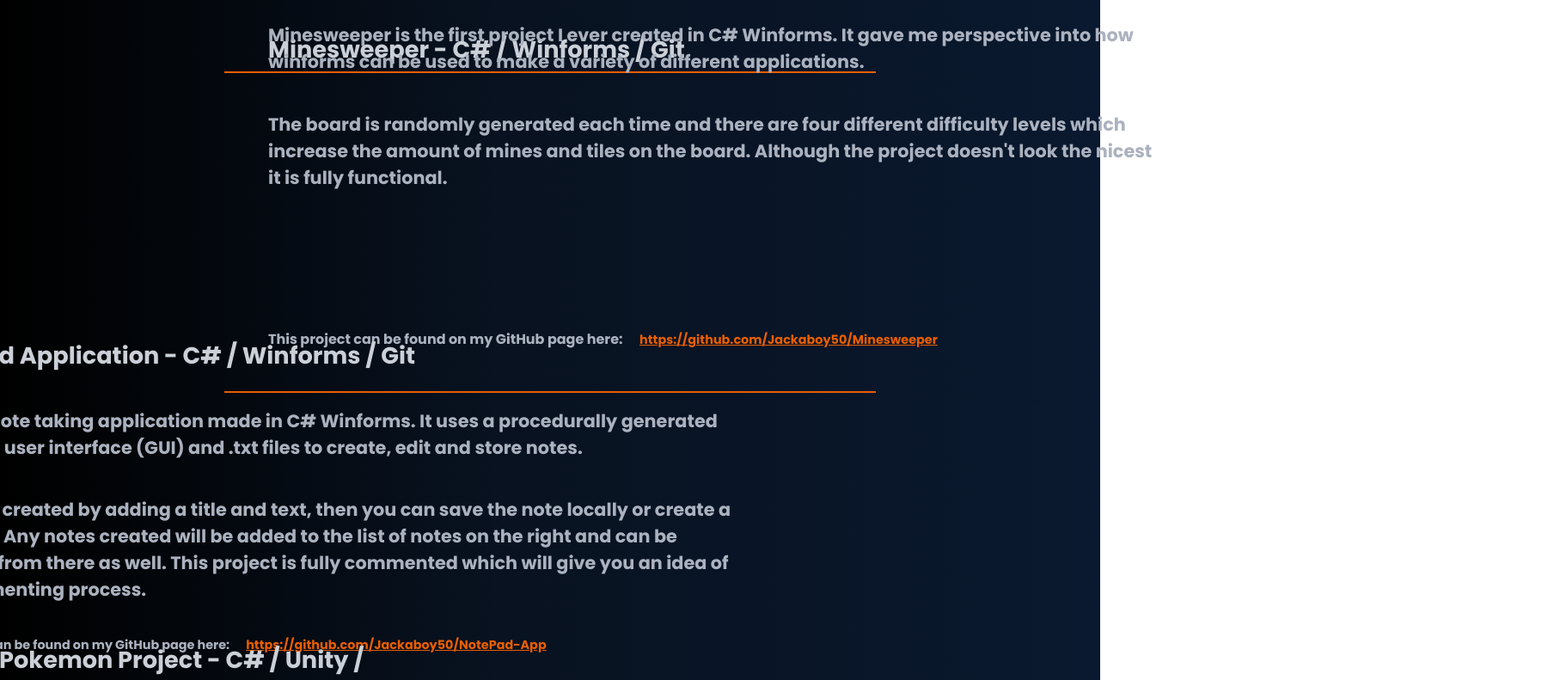
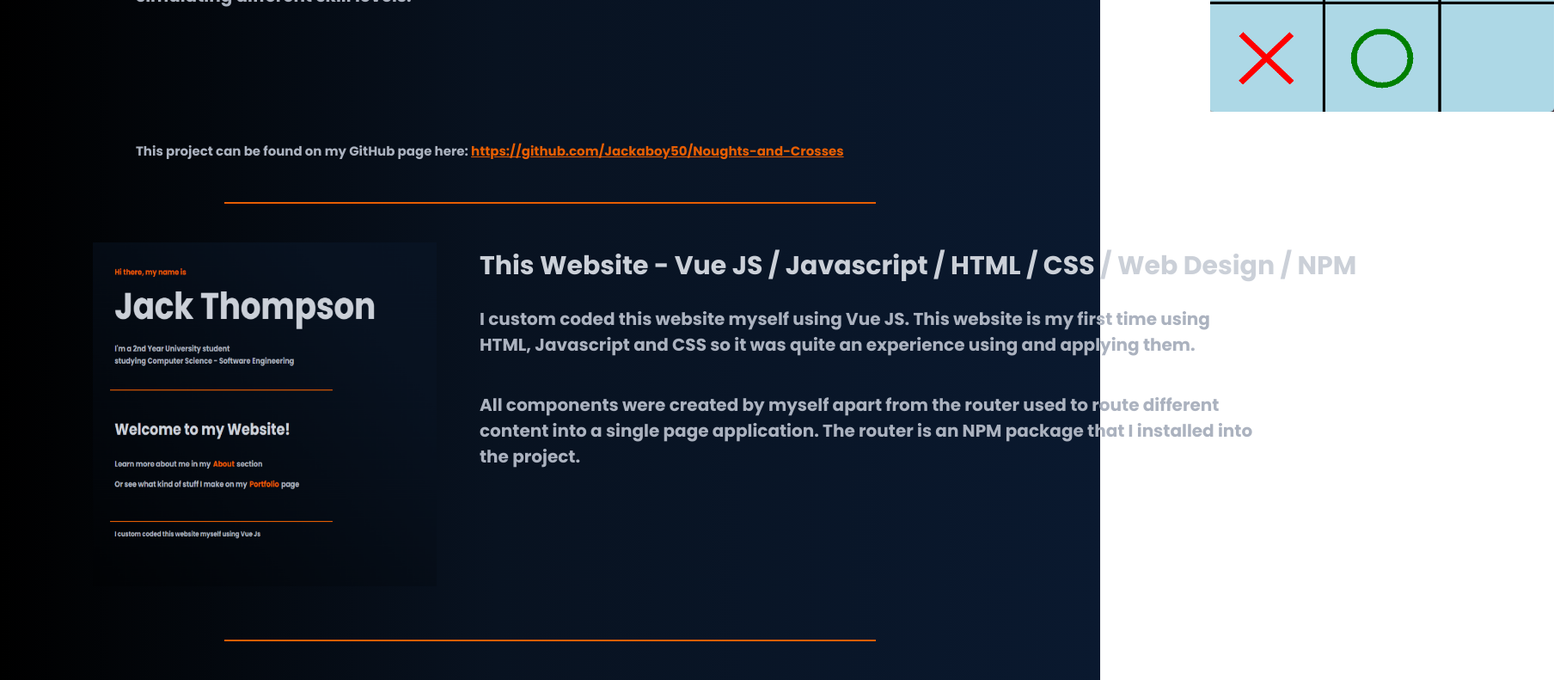
Before and after one commit to Jackaboy50/JackWThompson, a Vue app: page /Portfolio in a window 1280 px wide. Shown: the part 1040-1831 px from the top of the page at 86% size, 1822 px wide, since content can reach past the window. Built offline with nearby package versions, Linux system fonts and the light colour scheme.

Commit message:
changed portfolio components -separated image css -fixed inline issues with git link

```diff
--- a/src/assets/styles/portfolioItemStyle.css
+++ b/src/assets/styles/portfolioItemStyle.css
@@ -16,13 +16,6 @@
     margin-left: 0.5rem;
     font-size: 0.8rem;
 }
-    .image-left,
-    .image-right{
-        width: 0rem !important;
-        height: 0rem !important;
-        margin-left: 0rem !important;
-        margin-top: 0rem !important;
-    }
 .content-left,
 .content-right{
     font-family: PoppinsBold;
@@ -38,7 +31,6 @@
     color: #abb2bf;
     margin-left: 0.5rem;
     font-size: 0.5rem;
-        display: inline;
 }
 .divider{
     width: 60%;
@@ -70,13 +62,6 @@
         margin-left: 1rem;
         font-size: 1rem;
     }
-    .image-left,
-    .image-right{
-        width: 0rem !important;
-        height: 0rem !important;
-        margin-left: 0rem !important;
-        margin-top: 0rem !important;
-    }
     .content-left,
     .content-right{
         font-family: PoppinsBold;
@@ -92,7 +77,6 @@
         color: #abb2bf;
         margin-left: 1rem;
         font-size: 0.6rem;
-        display: inline;
     }
     .divider{
         width: 60%;
@@ -126,13 +110,6 @@
         margin-left: 1rem;
         font-size: 1.5rem;
     }
-    .image-left,
-    .image-right{
-        width: 0rem !important;
-        height: 0rem !important;
-        margin-left: 0rem !important;
-        margin-top: 0rem !important;
-    }
     .content-left,
     .content-right{
         font-family: PoppinsBold;
@@ -148,7 +125,6 @@
         color: #abb2bf;
         margin-left: 1rem;
         font-size: 0.6rem;
-        display: inline;
     }
     .divider{
         width: 60%;
@@ -182,13 +158,6 @@
         font-size: 1.7rem;
         width: 45rem;
     }
-    .image-left,
-    .image-right{
-        width: 0rem !important;
-        height: 0rem !important;
-        margin-left: 0rem !important;
-        margin-top: 0rem !important;
-    }
     .content-left,
     .content-right{
         font-family: PoppinsBold;
@@ -204,7 +173,6 @@
         color: #abb2bf;
         margin-left: 1rem;
         font-size: 0.8rem;
-        display: inline;
     }
     .divider{
         width: 60%;
@@ -216,6 +184,7 @@
     }
     .github-link-text{
         font-size: 0.7rem;
+        margin-left: 1rem;
         color: #e75e03;
         font-weight: normal;
         font-family: PoppinsBold;
@@ -233,16 +202,8 @@
         font-family: PoppinsBold;
         color: #cbd0d8;
         padding: 0;
-        margin-top: -7rem;
         margin-left: 1rem;
         font-size: 1.7rem;
-    }
-    .image-left,
-    .image-right{
-        width: 0rem !important;
-        height: 0rem !important;
-        margin-left: 0rem !important;
-        margin-top: 0rem !important;
     }
     .content-left,
     .content-right{
@@ -259,7 +220,6 @@
         color: #abb2bf;
         margin-left: 1rem;
         font-size: 0.9rem;
-        display: inline;
     }
     .divider{
         width: 60%;
@@ -277,90 +237,3 @@
         display: inline;
     }
 }
-
-/* xl */
-@media (min-width: 1280px) {
-    .container{
-        max-width: 1280px;
-    }
-    .title-right{
-        font-family: PoppinsBold;
-        color: #cbd0d8;
-        padding: 0;
-        margin-top: -7rem;
-        margin-left: -7rem;
-        font-size: 1.7rem;
-    }
-    .image-right{
-        width: 25rem;
-        height: 25rem;
-        margin-left: 65rem;
-        margin-top: -20rem;
-    }
-    .content-right{
-        font-family: PoppinsBold;
-        color: #abb2bf;
-        margin-left: -7rem;
-        font-size: 1.3rem;
-        width: 60rem;
-        display: inline-block;
-    }
-    .github-text-right{
-        font-family: PoppinsBold;
-        color: #abb2bf;
-        margin-left: -7rem;
-        font-size: 0.9rem;
-        display: inline;
-    }
-    .title-left{
-        font-family: PoppinsBold;
-        color: #cbd0d8;
-        padding: 0;
-        margin-left: 19rem;
-        width: 65rem;
-        margin-top: -6rem;
-        margin-bottom: -2rem;
-        font-size: 1.7rem;
-    }
-    .image-left{
-        width: 25rem;
-        height: 25rem;
-        margin-left: -10rem;
-        margin-top: -2rem;
-    }
-    .content-left{
-        font-family: PoppinsBold;
-        color: #abb2bf;
-        margin-left: 19rem;
-        font-size: 1.3rem;
-        width: 65rem;
-    }
-    .content-margin-top{
-        margin-top: -20rem;
-    }
-    .content-margin-bottom{
-        margin-bottom: 10rem;
-    }
-    .github-text-left{
-        font-family: PoppinsBold;
-        color: #abb2bf;
-        font-size: 1rem;
-        display: inline;
-        margin-left: 19rem;
-    }
-    .divider{
-        width: 60%;
-        height: 2px;
-        border-width: 0;
-        background-color: #e75e03;
-        margin-top: 3rem;
-        margin-bottom: 3rem;
-    }
-    .github-link-text{
-        font-size: 0.9rem;
-        color: #e75e03;
-        font-weight: normal;
-        font-family: PoppinsBold;
-        display: inline;
-    }
-}
--- a/src/components/PortfolioItem.vue
+++ b/src/components/PortfolioItem.vue
@@ -1,28 +1,18 @@
 <template>
     <div>
-        <div class="container" v-if="position == 'right'">
+        <div  v-if="position == 'right'">
             <h1 class="title-right">{{ title }}</h1>
             <p class="content-right">{{ firstContent }} </p>
-            <p class="content-right">{{ secondContent }}</p>
-            <div v-if="imgW !== null">
-                <img class="image-right" :src="imagePath" alt="Winforms chess" :style="{width: imgW + 'px', marginLeft: 62 - ((imgW - 500) / 25) + 'rem'}">
-            </div>
-            <div v-else>
-                <img  class="image-right" :src="imagePath" alt="Winforms chess">
-            </div>
-            <p class="github-text-right">{{ githubText }}</p>
-            <a :href="githubLink" target="_blank" class="github-link-text">{{ githubLink }}</a>
+            <p class="content-right">{{ secondContent }} </p>
+            <img class="image-right" :src="imagePath" :alt="imagePath" :style="'--width: ' + imgW">
+            <p v-if="githubText" class="github-text-right">{{ githubText }}</p>
+            <a v-if="githubLink" :href="githubLink" target="_blank" class="github-link-text">{{ githubLink }}</a>
         </div>
-        <div class="container" v-if="position == 'left'">
+        <div v-if="position == 'left'">
             <h1 class="title-left">{{ title }}</h1>
-            <div v-if="imgW !== null">
-                <img class="image-left" :src="imagePath" alt="Winforms chess" width="">
-            </div>
-            <div v-else>
-                <img  class="image-left" :src="imagePath" alt="Winforms chess">
-            </div>
-            <p class="content-left content-margin-top">{{ firstContent }} </p>
-            <p class="content-left content-margin-bottom">{{ secondContent }}</p>
+            <img class="image-left" :src="imagePath" :alt="imagePath" :style="'--width: ' + imgW">
+            <p class="content-left">{{ firstContent }} </p>
+            <p class="content-left second-content">{{ secondContent }}</p>
             <p v-if="githubText" class="github-text-left">{{ githubText }}</p>
             <a v-if="githubLink" :href="githubLink" target="_blank" class="github-link-text">{{ githubLink }}</a>
         </div>
@@ -32,7 +22,7 @@
 
 <script>
 export default{
-    props: ['title', 'firstContent', 'secondContent', 'githubText','githubLink', 'image', 'position', 'imgW'],
+    props: ['title', 'firstContent', 'secondContent', 'githubText','githubLink', 'image', 'position', 'imgW', 'imgH'],
     computed: {
         imagePath() {
             if (this.image !== '') {
@@ -45,4 +35,87 @@ export default{
 
 <style scoped>
 @import url('../assets/styles/portfolioItemStyle.css');
+.image-left,
+.image-right{
+    width: 0px;
+    height: 0px;
+}
+@media (min-width: 1280px){
+.container{
+    max-width: 1280px;
+}
+.title-right{
+    font-family: PoppinsBold;
+    color: #cbd0d8;
+    padding: 0;
+    margin-top: 50px;
+    margin-left: 150px;
+    font-size: 30px;
+}
+.image-right{
+    width: var(--width);
+    height: 400px;
+    margin-top: -300px;
+    margin-left: calc(1800px - var(--width));
+    margin-bottom: 30px;
+}
+.content-right{
+    font-family: PoppinsBold;
+    color: #abb2bf;
+    margin-left: 150px;
+    font-size: 20px;
+    display: inline-block;
+}
+.github-text-right{
+    font-family: PoppinsBold;
+    color: #abb2bf;
+    font-size: 15px;
+    margin-left: 150px;
+    display: inline;
+}
+
+
+
+.title-left{
+    font-family: PoppinsBold;
+    color: #cbd0d8;
+    padding: 0;
+    margin-left: 550px;
+    margin-top: 50px;
+    margin-bottom: -50px;
+    width: 100%;
+    font-size: 30px;
+}
+.image-left{
+    width: var(--width);
+    height: 400px;
+    margin-left: 100px;
+    margin-bottom: -350px;
+}
+.content-left{
+    font-family: PoppinsBold;
+    color: #abb2bf;
+    margin-left: 550px;
+    font-size: 20px;
+    width: 900px;
+}
+.second-content{
+    margin-bottom: 150px;
+}
+.github-text-left{
+    font-family: PoppinsBold;
+    color: #abb2bf;
+    font-size: 15px;
+    display: inline;
+    margin-left: 550px;
+}
+.github-link-text{
+    font-size: 15px;
+    color: #e75e03;
+    font-weight: normal;
+    font-family: PoppinsBold;
+    display: inline;
+    margin-left: 0px;
+}
+}
 </style>
--- a/src/views/Portfolio.vue
+++ b/src/views/Portfolio.vue
@@ -13,8 +13,9 @@
         githubText="This project can be found on my GitHub page here: "
         githubLink="https://github.com/Jackaboy50/Winforms-Chess"
         position="right"
+        imgW="400px"
+        imgH="400px"
         ></portfolioItem>
-
         <portfolioItem
         title="Noughts and Crosses - C# / Winforms / Git"
         image='winformsOX.png'
@@ -25,6 +26,8 @@
         githubText="This project can be found on my GitHub page here: "
         githubLink="https://github.com/Jackaboy50/Noughts-and-Crosses"
         position="right"
+        imgW="400px"
+        imgH="400px"
         ></portfolioItem>
 
         <portfolioItem
@@ -35,6 +38,8 @@
         secondContent="All components were created by myself apart from the router used to route different content into a single
         page application. The router is an NPM package that I installed into the project."
         position="left"
+        imgW="400px"
+        imgH="400px"
         ></portfolioItem>
 
         <portfolioItem
@@ -48,6 +53,8 @@
         githubText="This project can be found on my GitHub page here: "
         githubLink="https://github.com/Jackaboy50/Minesweeper"
         position="left"
+        imgW="400px"
+        imgH="400px"
         ></portfolioItem>
 
         <portfolioItem
@@ -61,7 +68,8 @@
         githubText="This project can be found on my GitHub page here: "
         githubLink="https://github.com/Jackaboy50/NotePad-App"
         position="right"
-        imgW="600"
+        imgW="600px"
+        imgH="400px"
         ></portfolioItem>
 
         <portfolioItem
@@ -78,9 +86,9 @@
         githubText="More info on this project can be found on my GitHub page here: "
         githubLink="https://github.com/Jackaboy50/Pokemon-Project"
         position="right"
-        imgW="650"
+        imgW="650px"
+        imgH="400px"
         ></portfolioItem>
-
     </div>
 </template>
 
```
Lines whose indentation alone changed are shown as unchanged.
